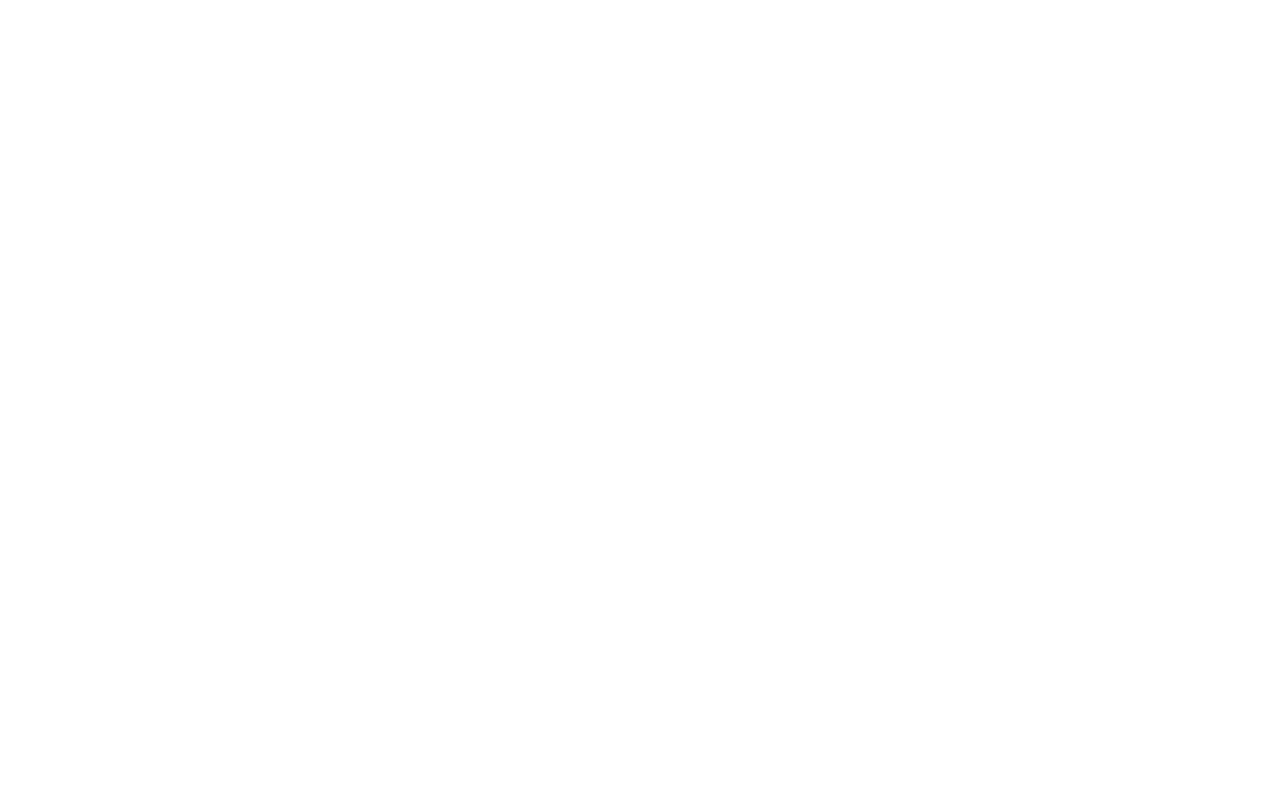
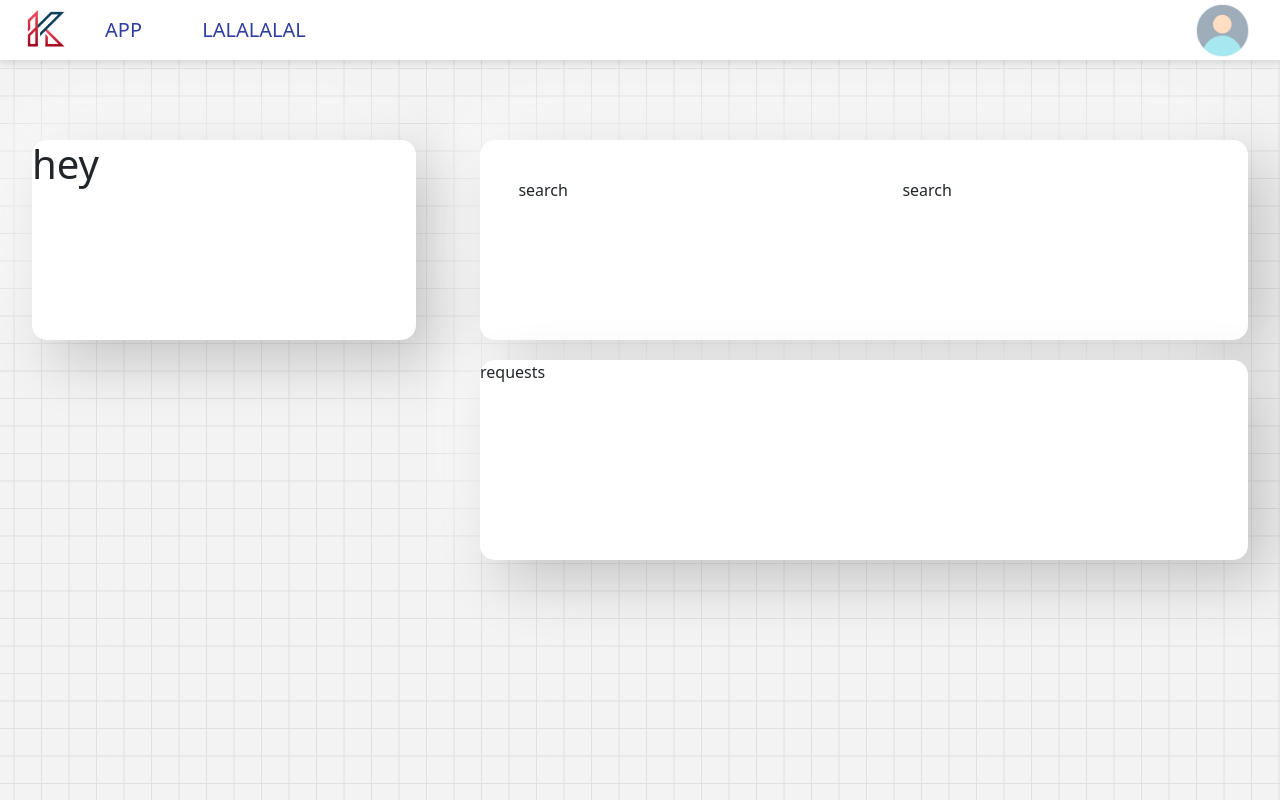
Before and after one commit to emilijajevremovic/kengur, an Angular app in the folder app/frontend/: page /friend-requests in a window 1280 px wide. Before the commit this address led to /. Built offline with nearby package versions, Linux system fonts and the light colour scheme.

Commit message:
friend-requests strana layout

```diff
--- a/app/frontend/src/app/app.routes.ts
+++ b/app/frontend/src/app/app.routes.ts
@@ -3,10 +3,12 @@
 import { RegisterComponent } from './components/register/register.component';
 import { HomeComponent } from './components/home/home.component';
 import { GameRequestComponent } from './components/game-request/game-request.component';
+import { FriendRequestsComponent } from './components/friend-requests/friend-requests.component';
 
 export const routes: Routes = [
     { path: 'login', component: LoginComponent },
     { path: 'register', component: RegisterComponent },
     { path: 'home', component: HomeComponent },
     { path: 'game-request', component: GameRequestComponent },
+    { path: 'friend-requests', component: FriendRequestsComponent },
 ];
--- /dev/null
+++ b/app/frontend/src/app/components/friend-requests/friend-requests.component.html
@@ -0,0 +1,19 @@
+<app-navbar></app-navbar>
+<div class="main-container">
+    <div class="flex-container-row">
+        <div class="friends-list">
+            <div>
+                <h1>hey</h1>
+            </div>
+        </div>
+        <div class="search-and-requests">
+            <div class="search">
+                <div>search</div>
+                <div>search</div>
+            </div>
+            <div class="requests">
+                <div>requests</div>
+            </div>
+        </div>
+    </div>
+</div>
--- /dev/null
+++ b/app/frontend/src/app/components/friend-requests/friend-requests.component.scss
@@ -0,0 +1,76 @@
+.main-container {
+    padding-top: 60px;
+    width: 100%;
+    height: 100%;
+    --color: #E1E1E1;
+    background-color: #F3F3F3;
+    background-image: linear-gradient(0deg, transparent 24%, var(--color) 25%, var(--color) 26%, transparent 27%,transparent 74%, var(--color) 75%, var(--color) 76%, transparent 77%,transparent),
+    linear-gradient(90deg, transparent 24%, var(--color) 25%, var(--color) 26%, transparent 27%,transparent 74%, var(--color) 75%, var(--color) 76%, transparent 77%,transparent);
+    background-size: 55px 55px;
+}
+
+.flex-container-row {
+    padding-top: 60px;
+    display: flex;
+    flex-wrap: wrap;
+    justify-content: space-around;
+    flex-direction: row;
+    margin-top: 20px;
+}
+
+.flex-container-row div {
+    height: 200px;
+}
+
+.flex-container-column {
+    display: flex;
+    flex-wrap: wrap;
+    width: 100%;
+    flex-direction: column;
+}
+
+.flex-container-column div {
+    height: 200px;
+}
+
+.friends-list {
+    width: 30%;
+    background-color: #ffffff;
+    border-radius: 15px;
+    box-shadow: 20px 20px 60px rgba(0, 0, 0, 0.2), -20px -20px 60px rgba(255, 255, 255, 0.7);
+}
+
+.search-and-requests {
+    display: flex;
+    flex-direction: column;
+    width: 60%;
+}
+
+.search {
+    display: flex;
+    flex-wrap: wrap;
+    justify-content: space-around;
+    flex-direction: row;
+    background-color: #ffffff;
+    border-radius: 15px;
+    box-shadow: 20px 20px 60px rgba(0, 0, 0, 0.2), -20px -20px 60px rgba(255, 255, 255, 0.7);
+}
+
+.search div {
+    width: 40%;
+    margin: 5%;
+}
+
+.requests {
+    width: 100%;
+    margin-top: 20px;
+    background-color: #ffffff;
+    border-radius: 15px;
+    box-shadow: 20px 20px 60px rgba(0, 0, 0, 0.2), -20px -20px 60px rgba(255, 255, 255, 0.7);
+}
+
+@media (max-width: 800px) {
+    .flex-container-row {
+      flex-direction: column;
+    }
+}
--- a/app/frontend/src/app/components/home/home.component.html
+++ b/app/frontend/src/app/components/home/home.component.html
@@ -8,7 +8,7 @@
       <button [routerLink]="'/game-request'">
         <span>nova igra</span>
       </button>
-      <button>
+      <button [routerLink]="'/friend-requests'">
         <span>prijatelji</span>
       </button>
       <button>
```
Also changed, not shown: app/frontend/src/app/components/friend-requests/friend-requests.component.ts (added, +14 -0 lines), 1 other file (tests, documents, lock files or other folders).
